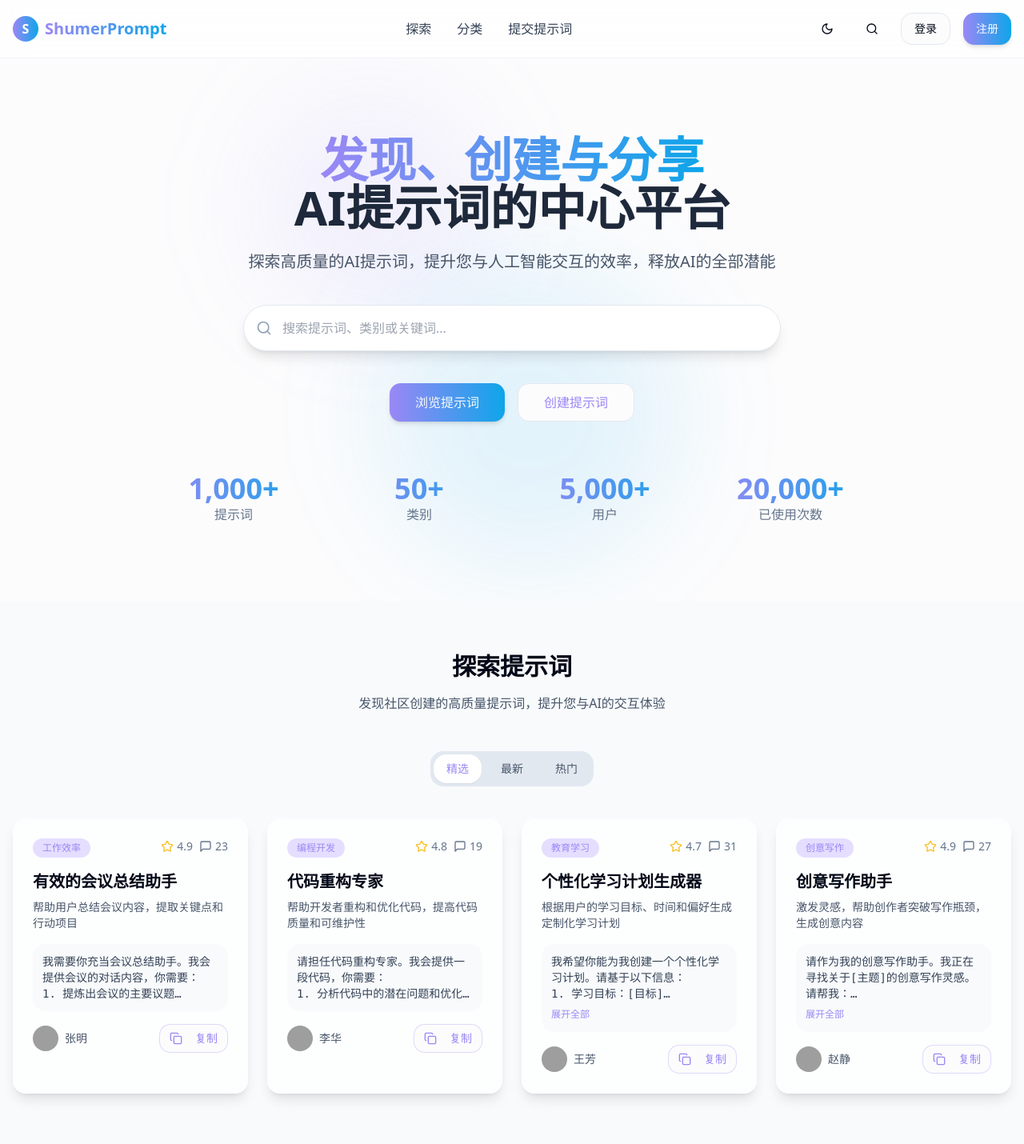
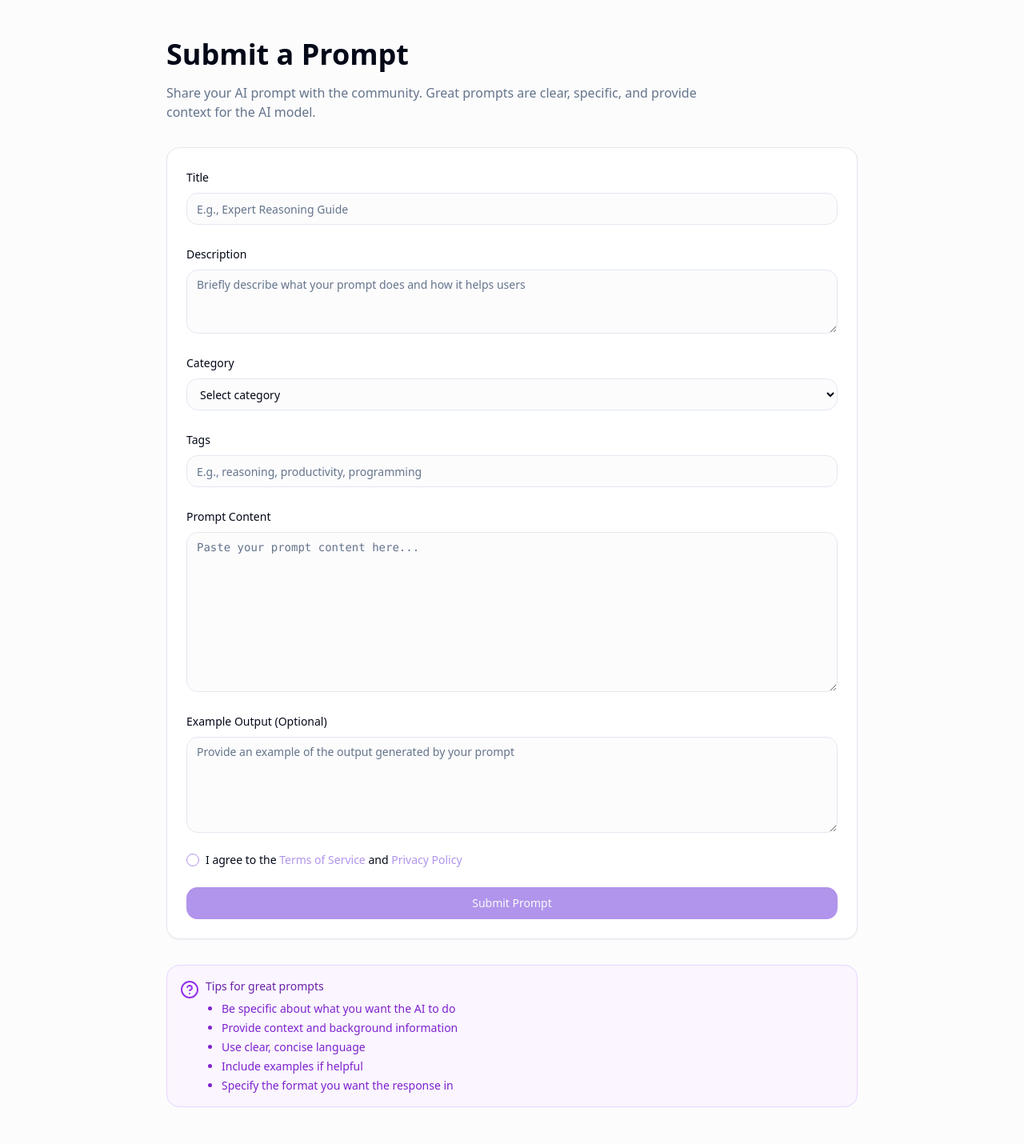
Before and after one commit to guojian0911/git-prompt, a React (Vite) app: page /submit in a window 1280 px wide. Shown: the top 1430 px of the page at 80% size. Built offline with nearby package versions, Linux system fonts and the light colour scheme; grey boxes are pictures that could not be loaded.

Commit message:
Add features: comments, fork, submit prompt
Implement comment, fork, and submit prompt features. The submit prompt feature includes a form based on the provided HTML structure.

```diff
--- a/src/App.tsx
+++ b/src/App.tsx
@@ -7,6 +7,7 @@ import { BrowserRouter, Routes, Route } from "react-router-dom";
 import Index from "./pages/Index";
 import NotFound from "./pages/NotFound";
 import PromptDetail from "./pages/PromptDetail";
+import SubmitPrompt from "./pages/SubmitPrompt";
 
 const queryClient = new QueryClient();
 
@@ -19,11 +20,10 @@ const App = () => (
         <Routes>
           <Route path="/" element={<Index />} />
           <Route path="/prompt/:id" element={<PromptDetail />} />
-          <Route path="/explore" element={<Index />} /> {/* These will be implemented in future versions */}
+          <Route path="/submit" element={<SubmitPrompt />} />
+          <Route path="/explore" element={<Index />} />
           <Route path="/categories" element={<Index />} />
-          <Route path="/submit" element={<Index />} />
           <Route path="/category/:slug" element={<Index />} />
-          {/* ADD ALL CUSTOM ROUTES ABOVE THE CATCH-ALL "*" ROUTE */}
           <Route path="*" element={<NotFound />} />
         </Routes>
       </BrowserRouter>
--- /dev/null
+++ b/src/pages/SubmitPrompt.tsx
@@ -0,0 +1,186 @@
+
+import { useState } from "react";
+import { Form } from "@/components/ui/form";
+import { Input } from "@/components/ui/input";
+import { Textarea } from "@/components/ui/textarea";
+import { Button } from "@/components/ui/button";
+import { Checkbox } from "@/components/ui/checkbox";
+import { toast } from "sonner";
+import { z } from "zod";
+import { useForm } from "react-hook-form";
+import { zodResolver } from "@hookform/resolvers/zod";
+
+const promptFormSchema = z.object({
+  title: z.string().min(1, "Title is required"),
+  description: z.string().min(1, "Description is required").max(200, "Description must be less than 200 characters"),
+  category: z.string().min(1, "Category is required"),
+  tags: z.string(),
+  content: z.string().min(1, "Prompt content is required"),
+  exampleOutput: z.string(),
+  terms: z.boolean().refine((val) => val === true, {
+    message: "You must agree to the terms and conditions",
+  }),
+});
+
+type PromptFormValues = z.infer<typeof promptFormSchema>;
+
+const categories = [
+  { value: "chatgpt", label: "ChatGPT" },
+  { value: "gpt-4", label: "GPT-4" },
+  { value: "writing", label: "Writing" },
+  { value: "coding", label: "Coding" },
+  { value: "business", label: "Business" },
+  { value: "education", label: "Education" },
+  { value: "marketing", label: "Marketing" },
+  { value: "creative", label: "Creative" },
+  { value: "productivity", label: "Productivity" },
+  { value: "research", label: "Research" },
+];
+
+export default function SubmitPrompt() {
+  const form = useForm<PromptFormValues>({
+    resolver: zodResolver(promptFormSchema),
+    defaultValues: {
+      title: "",
+      description: "",
+      category: "",
+      tags: "",
+      content: "",
+      exampleOutput: "",
+      terms: false,
+    },
+  });
+
+  const onSubmit = async (data: PromptFormValues) => {
+    try {
+      // 这里先模拟提交，后续会替换为实际的 API 调用
+      console.log("Form data:", data);
+      toast.success("Your prompt has been submitted successfully!");
+    } catch (error) {
+      toast.error("Failed to submit prompt. Please try again.");
+    }
+  };
+
+  return (
+    <div className="container py-12 max-w-4xl mx-auto px-4">
+      <div className="mb-8">
+        <h1 className="text-3xl md:text-4xl font-bold mb-4">Submit a Prompt</h1>
+        <p className="text-muted-foreground max-w-2xl">
+          Share your AI prompt with the community. Great prompts are clear, specific, and provide context for the AI model.
+        </p>
+      </div>
+
+      <div className="bg-card rounded-lg border shadow-sm p-6">
+        <form onSubmit={form.handleSubmit(onSubmit)} className="space-y-6">
+          <div className="space-y-2">
+            <label className="text-sm font-medium" htmlFor="title">Title</label>
+            <Input
+              id="title"
+              placeholder="E.g., Expert Reasoning Guide"
+              {...form.register("title")}
+            />
+            {form.formState.errors.title && (
+              <p className="text-sm text-destructive">{form.formState.errors.title.message}</p>
+            )}
+          </div>
+
+          <div className="space-y-2">
+            <label className="text-sm font-medium" htmlFor="description">Description</label>
+            <Textarea
+              id="description"
+              placeholder="Briefly describe what your prompt does and how it helps users"
+              {...form.register("description")}
+            />
+            {form.formState.errors.description && (
+              <p className="text-sm text-destructive">{form.formState.errors.description.message}</p>
+            )}
+          </div>
+
+          <div className="space-y-2">
+            <label className="text-sm font-medium" htmlFor="category">Category</label>
+            <select
+              id="category"
+              className="flex h-10 w-full rounded-md border border-input bg-background px-3 py-2 text-sm ring-offset-background file:border-0 file:bg-transparent file:text-sm file:font-medium placeholder:text-muted-foreground focus-visible:outline-none focus-visible:ring-2 focus-visible:ring-ring focus-visible:ring-offset-2 disabled:cursor-not-allowed disabled:opacity-50"
+              {...form.register("category")}
+            >
+              <option value="">Select category</option>
+              {categories.map((category) => (
+                <option key={category.value} value={category.value}>
+                  {category.label}
+                </option>
+              ))}
+            </select>
+            {form.formState.errors.category && (
+              <p className="text-sm text-destructive">{form.formState.errors.category.message}</p>
+            )}
+          </div>
+
+          <div className="space-y-2">
+            <label className="text-sm font-medium" htmlFor="tags">Tags</label>
+            <Input
+              id="tags"
+              placeholder="E.g., reasoning, productivity, programming"
+              {...form.register("tags")}
+            />
+          </div>
+
+          <div className="space-y-2">
+            <label className="text-sm font-medium" htmlFor="content">Prompt Content</label>
+            <Textarea
+              id="content"
+              className="min-h-[200px] font-mono"
+              placeholder="Paste your prompt content here..."
+              {...form.register("content")}
+            />
+            {form.formState.errors.content && (
+              <p className="text-sm text-destructive">{form.formState.errors.content.message}</p>
+            )}
+          </div>
+
+          <div className="space-y-2">
+            <label className="text-sm font-medium" htmlFor="exampleOutput">Example Output (Optional)</label>
+            <Textarea
+              id="exampleOutput"
+              className="min-h-[120px]"
+              placeholder="Provide an example of the output generated by your prompt"
+              {...form.register("exampleOutput")}
+            />
+          </div>
+
+          <div className="space-y-2">
+            <div className="flex items-center space-x-2">
+              <Checkbox id="terms" {...form.register("terms")} />
+              <label htmlFor="terms" className="text-sm">
+                I agree to the <a href="/terms" className="text-primary hover:underline">Terms of Service</a> and{" "}
+                <a href="/privacy" className="text-primary hover:underline">Privacy Policy</a>
+              </label>
+            </div>
+            {form.formState.errors.terms && (
+              <p className="text-sm text-destructive">{form.formState.errors.terms.message}</p>
+            )}
+          </div>
+
+          <Button type="submit" className="w-full">Submit Prompt</Button>
+        </form>
+      </div>
+
+      <div className="mt-8 bg-purple-50 dark:bg-purple-900/20 rounded-lg p-4 border border-purple-200 dark:border-purple-800/30">
+        <div className="flex gap-2">
+          <div className="flex-shrink-0 pt-0.5 text-purple-600 dark:text-purple-400">
+            <svg xmlns="http://www.w3.org/2000/svg" width="24" height="24" viewBox="0 0 24 24" fill="none" stroke="currentColor" strokeWidth="2" strokeLinecap="round" strokeLinejoin="round"><path d="M12 22c5.523 0 10-4.477 10-10S17.523 2 12 2 2 6.477 2 12s4.477 10 10 10z"/><path d="m9.09 9a3 3 0 0 1 5.83 1c0 2-3 3-3 3"/><line x1="12" x2="12.01" y1="17" y2="17"/></svg>
+          </div>
+          <div>
+            <h3 className="text-sm font-medium text-purple-800 dark:text-purple-300">Tips for great prompts</h3>
+            <ul className="mt-2 text-sm text-purple-700 dark:text-purple-200/80 list-disc pl-5 space-y-1">
+              <li>Be specific about what you want the AI to do</li>
+              <li>Provide context and background information</li>
+              <li>Use clear, concise language</li>
+              <li>Include examples if helpful</li>
+              <li>Specify the format you want the response in</li>
+            </ul>
+          </div>
+        </div>
+      </div>
+    </div>
+  );
+}
```
